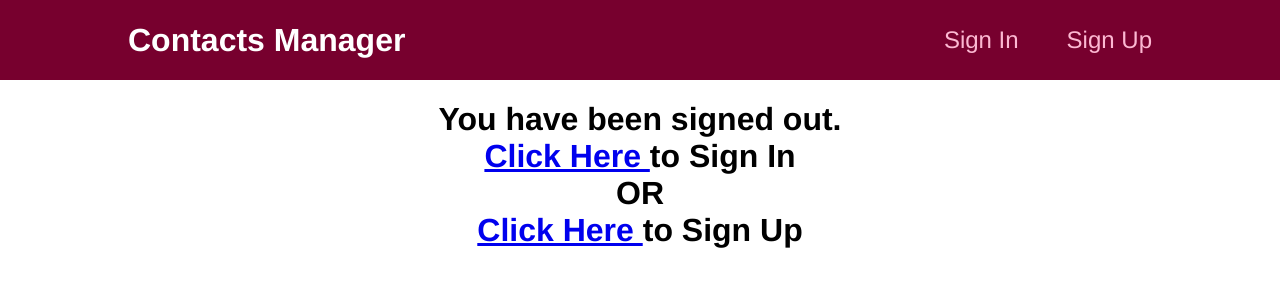
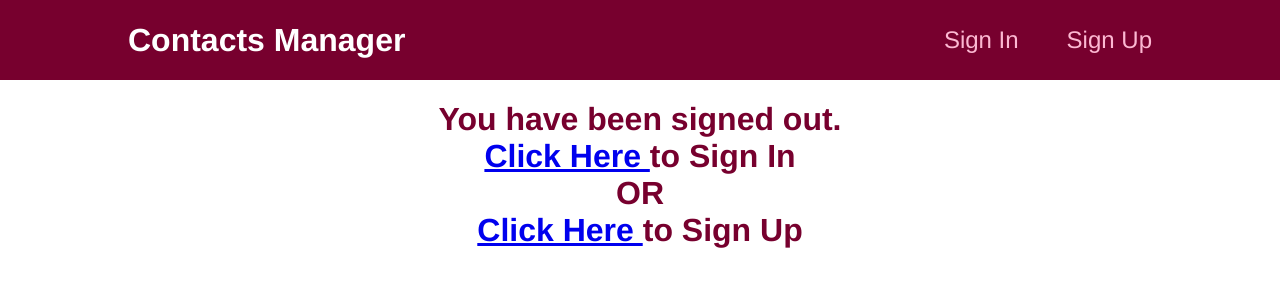
Before and after one commit to sujal7/final-project-frontend, a React (Create React App) app: page /signout in a window 1280 px wide. Shown: the top 300 px of the page. Built offline with nearby package versions, Linux system fonts and the light colour scheme.

Commit message:
Code Refactoring: Removed unused imports

```diff
--- a/src/components/common/ui/Card.jsx
+++ b/src/components/common/ui/Card.jsx
@@ -1,5 +1,3 @@
-import React from 'react';
-
 import classes from './Card.module.css';
 
 /**
--- a/src/components/contacts/ContactItem.jsx
+++ b/src/components/contacts/ContactItem.jsx
@@ -1,4 +1,3 @@
-import React from 'react';
 import { useNavigate } from 'react-router-dom';
 import { useDispatch, useSelector } from 'react-redux';
 
--- a/src/pages/contacts/AllContacts.jsx
+++ b/src/pages/contacts/AllContacts.jsx
@@ -1,4 +1,4 @@
-import React, { useState, useEffect } from 'react';
+import { useState, useEffect } from 'react';
 
 import Favorites from './Favorites';
 import ContactsList from '../../components/contacts/ContactsList';
--- a/src/pages/contacts/DeleteContacts.jsx
+++ b/src/pages/contacts/DeleteContacts.jsx
@@ -1,4 +1,3 @@
-import React from 'react';
 import { useNavigate, useParams } from 'react-router-dom';
 
 /**
--- a/src/pages/contacts/EditContacts.jsx
+++ b/src/pages/contacts/EditContacts.jsx
@@ -1,4 +1,4 @@
-import React, { useState } from 'react';
+import { useState } from 'react';
 import { useNavigate, useParams } from 'react-router-dom';
 
 import { storage } from '../../firebase/initialize';
--- a/src/pages/user/SignIn.jsx
+++ b/src/pages/user/SignIn.jsx
@@ -1,4 +1,4 @@
-import React, { useState } from 'react';
+import { useState } from 'react';
 import { useDispatch } from 'react-redux';
 import { useNavigate } from 'react-router-dom';
 
--- a/src/pages/user/SignOut.jsx
+++ b/src/pages/user/SignOut.jsx
@@ -12,7 +12,7 @@ export default function SignOut() {
   dispatch({ type: 'LOGOUT' });
 
   return (
-    <h1 className="center">
+    <h1 className="center primary-color">
       You have been signed out.
       <br />
       <Link to="/signin">Click Here </Link>to Sign In
--- a/src/pages/user/SignUp.jsx
+++ b/src/pages/user/SignUp.jsx
@@ -1,4 +1,3 @@
-import React from 'react';
 import { useNavigate } from 'react-router-dom';
 import UserForm from '../../components/common/user/UserForm';
 
```
